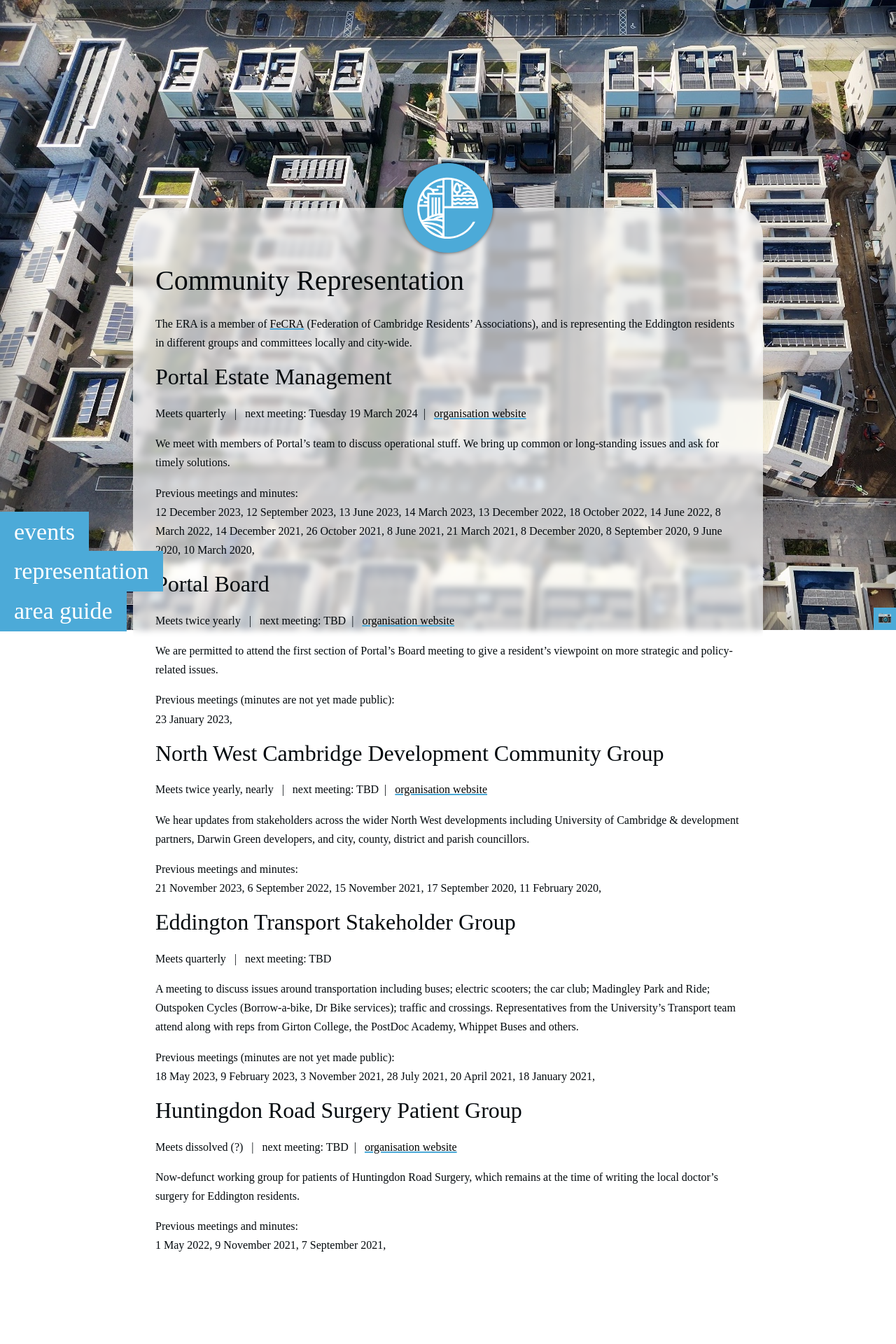
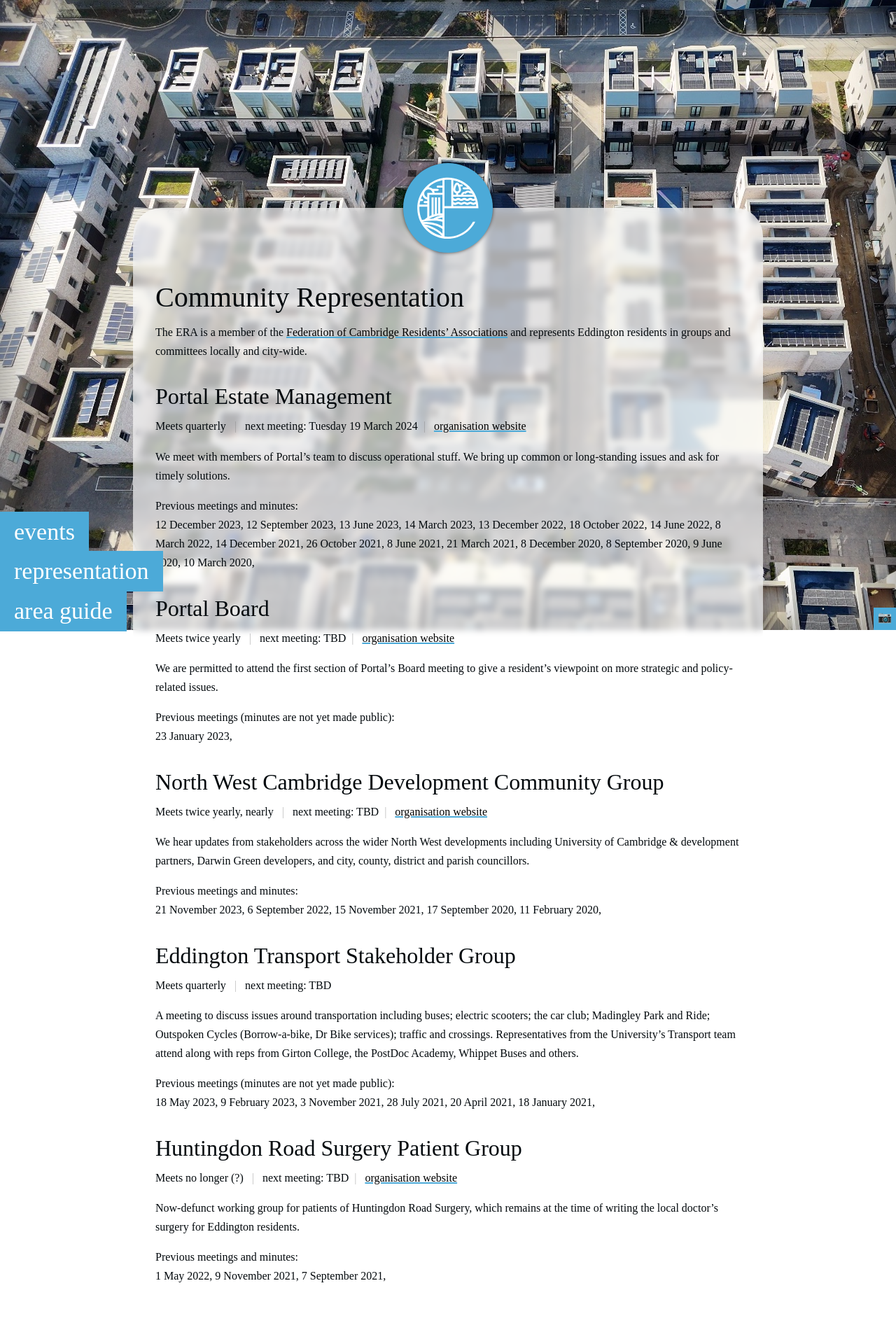
Before and after one commit to pieterdesnerck/website, a Jekyll site: the page built from docs/representation.md, in a window 1280 px wide. Shown: the top 1920 px of the page at 70% size. Built offline with Jekyll 4.4.1, drawn with Linux system fonts in a browser that asks for light colours; some web fonts are replaced.

```diff
--- a/docs/_includes/main_js.html
+++ b/docs/_includes/main_js.html
@@ -15,7 +15,9 @@ const DESCRIPTION = 10;
 function getEventsData(callback){
   let events_data = localStorage.getItem("events_data")
   let events_last_polled = parseInt(localStorage.getItem("events_last_polled"))
-  if( events_data && events_last_polled >= Date.now() - 3600 * 1000){
+  const urlParams = new URLSearchParams(window.location.search);
+  reload = parseInt(urlParams.get('reload') ?? "0")
+  if( events_data && events_last_polled >= Date.now() - 3600 * 1000 && !reload){
     console.log("loading events from fresh local cache")
     return callback(JSON.parse(events_data))
   }
--- a/docs/_layouts/default.html
+++ b/docs/_layouts/default.html
@@ -31,7 +31,7 @@
         font-style: normal;
       }
       h1, h2, h3, h4, h5 {
-        margin: 0.4em 0 0.6em;
+        margin: 1em 0 0.3em;
       }
 
     :root {
@@ -124,7 +124,6 @@
       overflow: visible;
     }
     .logo, #nav-toggle {
-      background-color:  #ffffffaa;
       background-color:  #4caad8;
       backdrop-filter: blur(5px);
       border-radius: 4em;
@@ -165,6 +164,13 @@
     }
     main > details > p > :target {
       background-color: #fec;
+    }
+
+    main .separator {
+      margin: 0 0.5em;
+      color: #4caad8;
+      color: grey;
+      opacity: 0.5;
     }
 
 
--- a/docs/representation.md
+++ b/docs/representation.md
@@ -3,7 +3,8 @@ title: Community Representation
 permalink: representation
 ---
 
-The ERA is a member of [FeCRA](https://www.fecra.org.uk/) (Federation of Cambridge Residents’ Associations), and is representing the Eddington residents in different groups and committees locally and city-wide.
+The ERA is a member of the [Federation of Cambridge Residents’ Associations](https://www.fecra.org.uk/)
+and represents Eddington residents in groups and committees locally and city-wide.
 
 {% assign now_timestamp = "now"|date:"%s"|plus:0 %}
 {% assign meetings = site.meetings|sort:"-sort_order"|reverse %}
@@ -18,14 +19,14 @@ The ERA is a member of [FeCRA](https://www.fecra.org.uk/) (Federation of Cambrid
 ## {{ meeting.organisation }} {{meeting.sort_order}}
 
 Meets {{ meeting.frequency }}
-&nbsp; | &nbsp; next meeting:
+<span class="separator">|</span> next meeting:
 {% if next_meeting_timestamp > now_timestamp -%}
   {{ meeting.next_date|date: "%A %d %B %Y"}}
 {%- else -%}
   TBD
 {%- endif %}
 {%- if meeting.website -%}
-&nbsp; | &nbsp;  [organisation website]({{meeting.website}})
+<span class="separator">|</span>  [organisation website]({{meeting.website}})
 {%- endif %}
 
 {{ meeting.content }}
```
Also changed, not shown: docs/_meetings/huntingdon_patients.md (+1 -1 lines), docs/events-help.md (+8 -2 lines), docs/events.md (+23 -17 lines).
